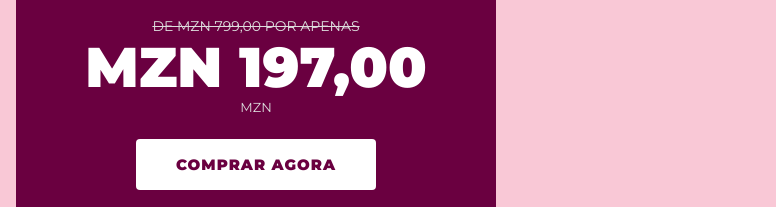
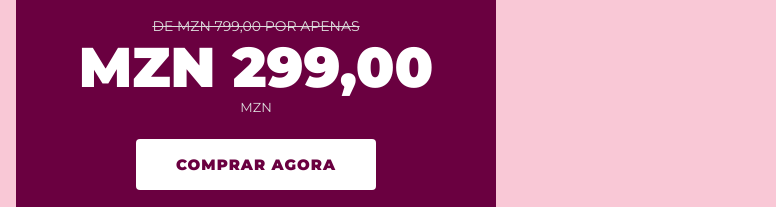
Before and after one commit to Zeferino01/LOGURTE-CASEIRO-GOURMET, a plain HTML site: page index.html in a window 1280 px wide. Shown: the part 3995-4202 px from the top of the page, 504-1280 px from the left. Drawn offline with Linux system fonts and the light colour scheme.

Commit message:
index.html

```diff
--- a/index.html
+++ b/index.html
@@ -785,7 +785,7 @@ src="https://www.facebook.com/tr?id=818384020911022&ev=PageView&noscript=1"
       <div class="countdown-block" id="seconds">00</div>
     </div>
     <p class="old-price">DE MZN 799,00 POR APENAS</p>
-    <p class="new-price">MZN 197,00</p>
+    <p class="new-price">MZN 299,00</p>
     <p class="installment">MZN</p>
     <a href="https://checkout.escalepay.com/1087099" class="buy-btn">Comprar Agora</a>
     <div class="trust-icons">
```
